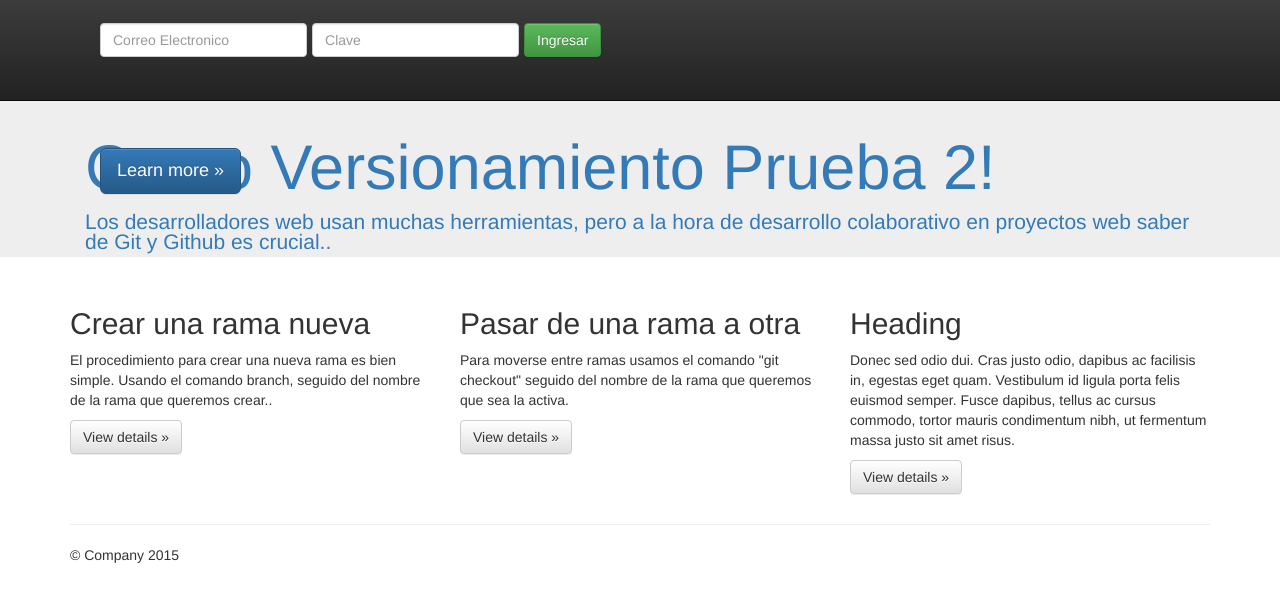
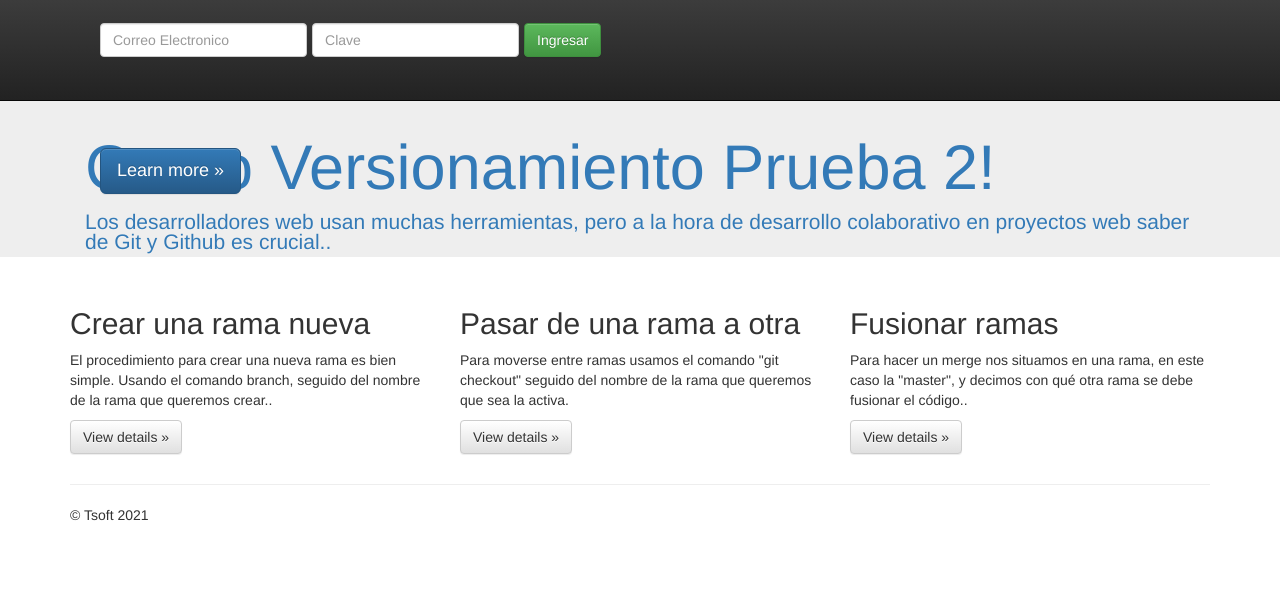
Before and after one commit to Nathashaap/Trabajo2_nathasha_avendano, a plain HTML site: page index.html in a window 1280 px wide. Drawn offline with nearby package versions, Linux system fonts and the light colour scheme.

Commit message:
ultimos cambios

```diff
--- a/index.html
+++ b/index.html
@@ -75,8 +75,8 @@
           <p><a class="btn btn-default" href="#" role="button">View details &raquo;</a></p>
        </div>
         <div class="col-md-4">
-          <h2>Heading</h2>
-          <p>Donec sed odio dui. Cras justo odio, dapibus ac facilisis in, egestas eget quam. Vestibulum id ligula porta felis euismod semper. Fusce dapibus, tellus ac cursus commodo, tortor mauris condimentum nibh, ut fermentum massa justo sit amet risus.</p>
+          <h2>Fusionar ramas</h2>
+          <p>Para hacer un merge nos situamos en una rama, en este caso la "master", y decimos con qué otra rama se debe fusionar el código..</p>
           <p><a class="btn btn-default" href="#" role="button">View details &raquo;</a></p>
         </div>
       </div>
@@ -84,7 +84,7 @@
       <hr>
 
       <footer>
-        <p>&copy; Company 2015</p>
+        <p>&copy; Tsoft 2021</p>
       </footer>
     </div> <!-- /container -->        <script src="//ajax.googleapis.com/ajax/libs/jquery/1.11.2/jquery.min.js"></script>
         <script>window.jQuery || document.write('<script src="js/vendor/jquery-1.11.2.min.js"><\/script>')</script>
```
